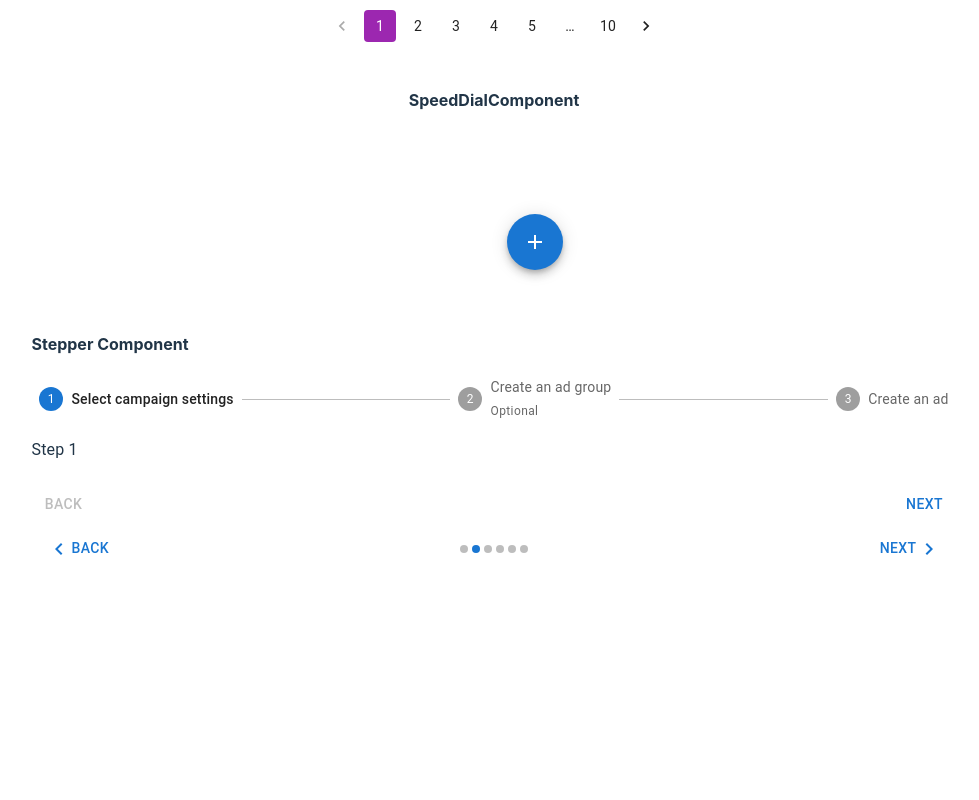
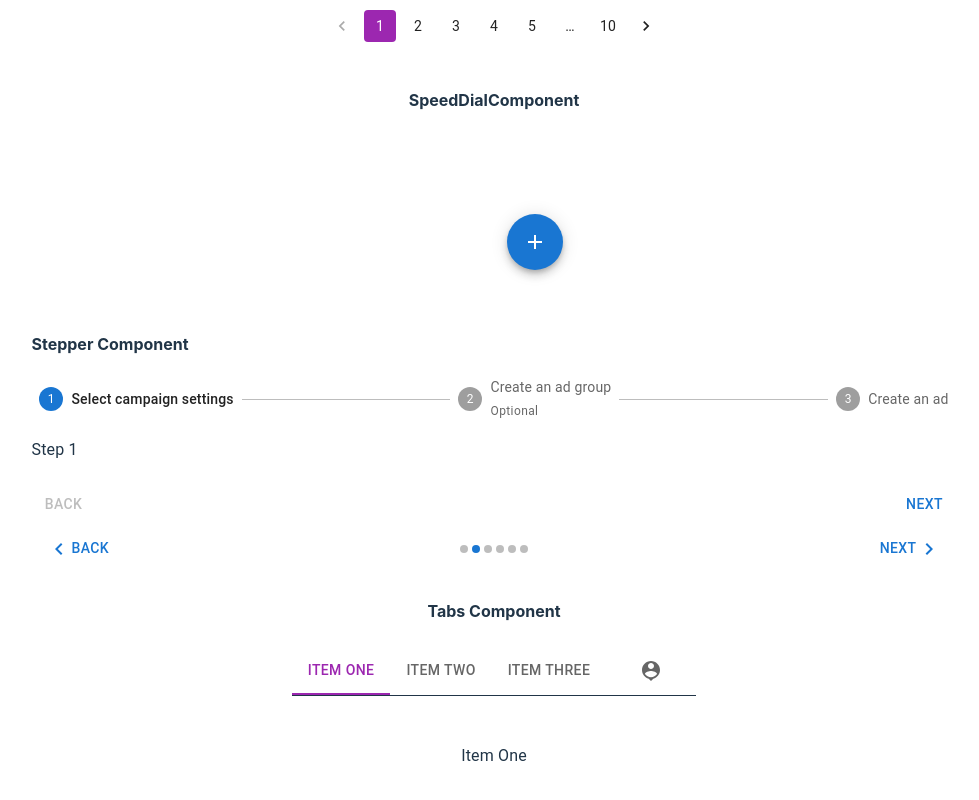
Before and after one commit to GuilhermeSousaDev/MaterialUI, a React (Vite) app in the folder react-ui/: page / in a window 1280 px wide. Shown: the part 8037-8837 px from the top of the page, without its empty margins (146-1125 px from the left). Before the commit the page ends 8652 px from the top, so only its background shows below. Built offline with nearby package versions, Linux system fonts and the light colour scheme.

Commit message:
Tabs Component

```diff
--- a/react-ui/src/App.jsx
+++ b/react-ui/src/App.jsx
@@ -39,6 +39,7 @@ import MenuComponent from './components/Menu';
 import PaginationComponent from './components/Pagination';
 import SpeedDialComponent from './components/SpeedDial';
 import StepperComponent from './components/Stepper';
+import TabsComponent from './components/Tabs';
 
 function App() {
   return (
@@ -83,6 +84,7 @@ function App() {
       <PaginationComponent />
       <SpeedDialComponent />
       <StepperComponent />
+      <TabsComponent />
     </Stack>
   )
 }
--- /dev/null
+++ b/react-ui/src/components/Tabs.jsx
@@ -0,0 +1,59 @@
+import { useState } from 'react';
+import { Tabs, Tab, Box, Typography } from '@mui/material';
+import { PersonPin } from '@mui/icons-material';
+
+function TabPanel(props) {
+  const { children, value, index, ...other } = props;
+
+  return (
+    <div
+      role="tabpanel"
+      hidden={value !== index}
+      id={`simple-tabpanel-${index}`}
+      aria-labelledby={`simple-tab-${index}`}
+      {...other}
+    >
+      {value === index && (
+        <Box sx={{ p: 3 }}>
+          <Typography>{children}</Typography>
+        </Box>
+      )}
+    </div>
+  );
+}
+
+export default function TabsComponent() {
+  const [value, setValue] = useState(0);
+
+  return (
+    <>
+      <h4>Tabs Component</h4>
+
+        <Box sx={{ borderColor: 'divider', borderBottom: 1 }}>
+          <Tabs
+            value={value}
+            onChange={(e, newValue) => setValue(newValue)}
+            textColor="secondary"
+            indicatorColor="secondary"
+          >
+            <Tab label="Item One" />
+            <Tab label="Item Two" />
+            <Tab label="Item Three" />
+            <Tab icon={<PersonPin />} />
+          </Tabs>
+        </Box>
+        <TabPanel value={value} index={0}>
+          Item One
+        </TabPanel>
+        <TabPanel value={value} index={1}>
+          Item Two
+        </TabPanel>
+        <TabPanel value={value} index={2}>
+          Item Three
+        </TabPanel>
+        <TabPanel value={value} index={3}>
+          Item Four
+        </TabPanel>
+    </>
+  )
+}
```
